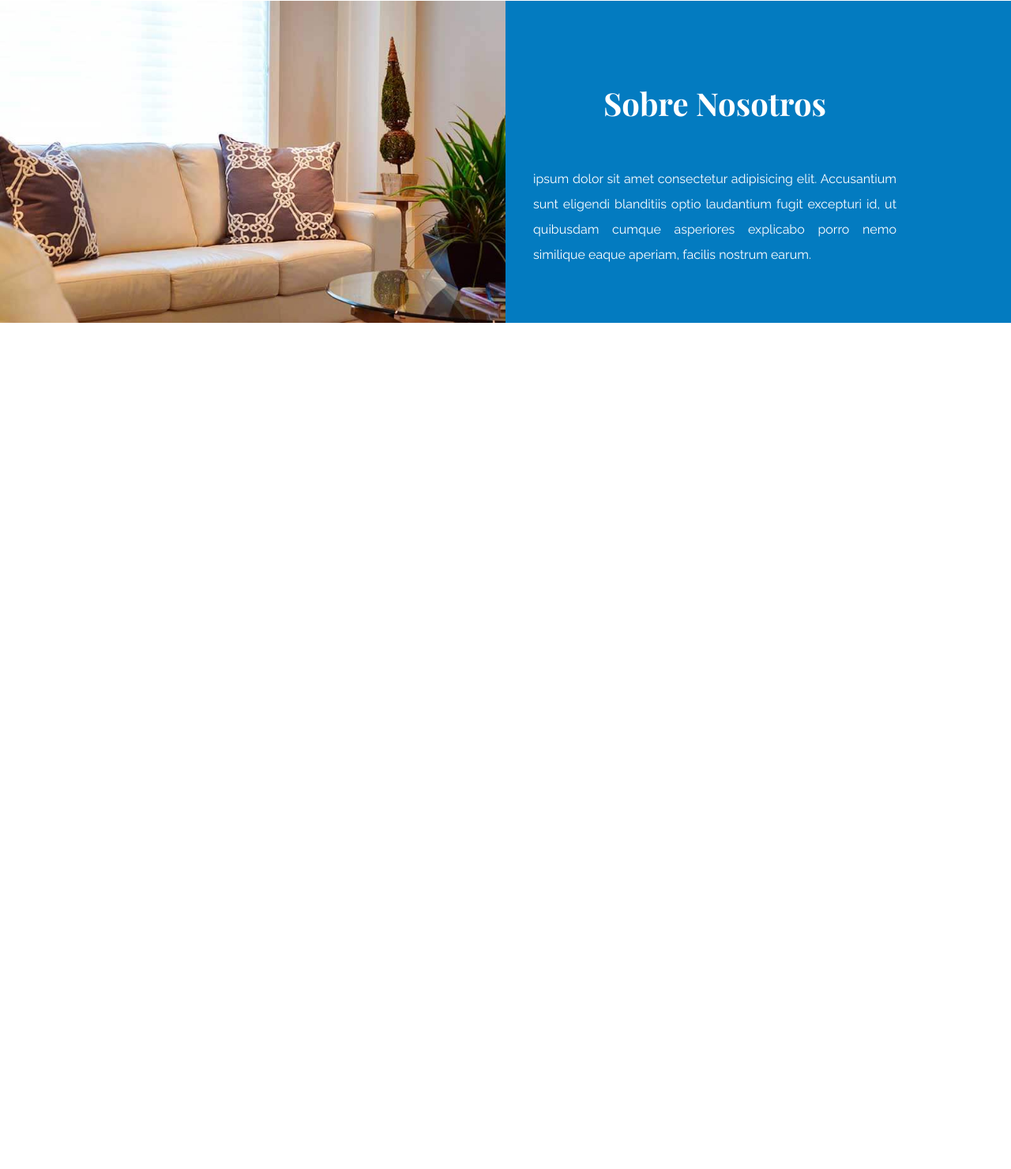
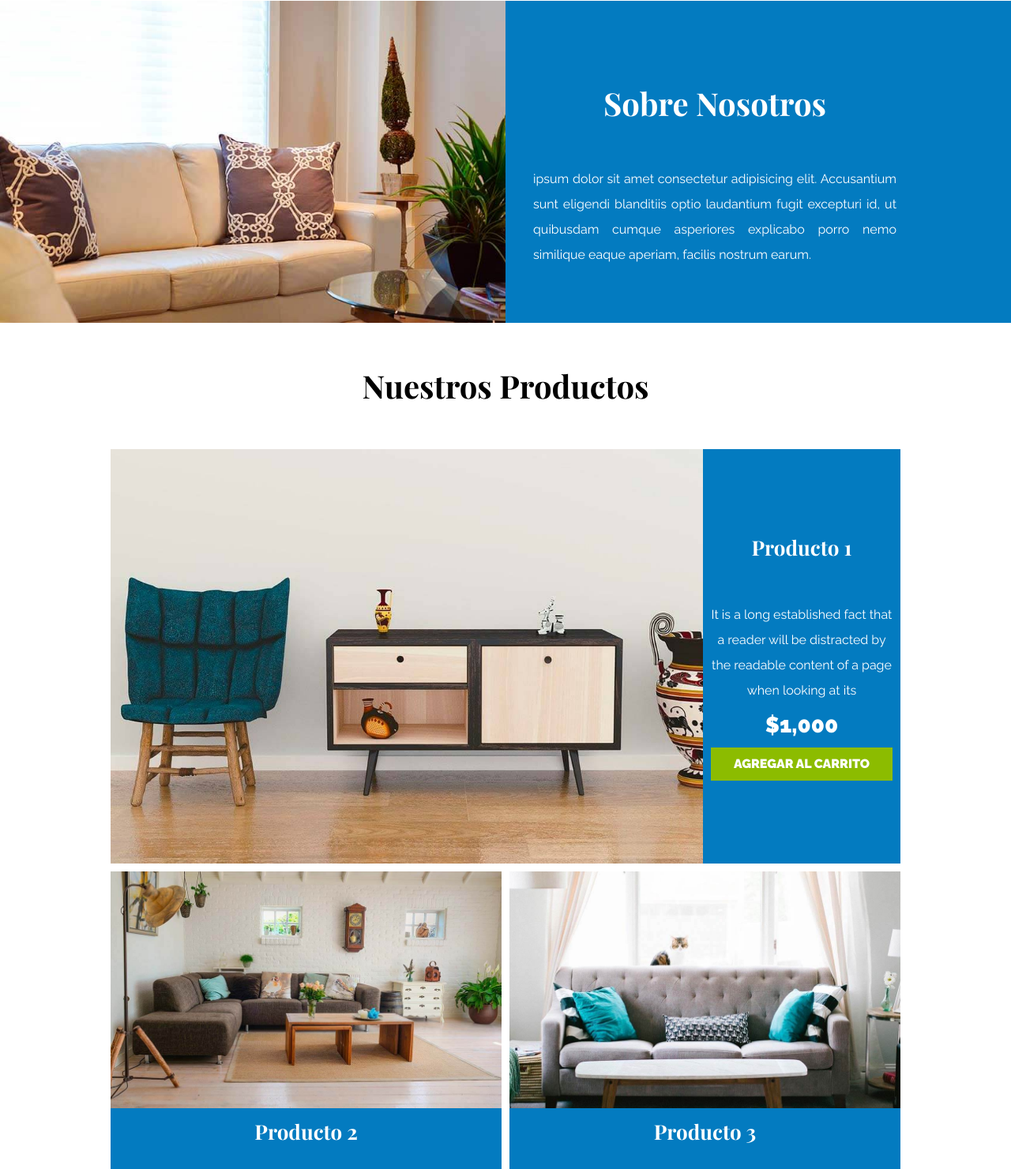
Before and after one commit to AtochePascual-Dev/Tienda-Muebles, a plain HTML site: page index.html in a window 1280 px wide. Shown: the part 1319-2800 px from the top of the page at 79% size. Before the commit the page ends 1728 px from the top, so only its background shows below. Drawn offline with nearby package versions, Linux system fonts and the light colour scheme.

Commit message:
[ADD] productos

```diff
--- a/css/style.css
+++ b/css/style.css
@@ -5,7 +5,9 @@
 
   /* Colors */
   --color-principal: #037bc0;
+  --color-segundario: #8cbc00;
   --color-oscuro: #1f1f1f;
+  --color-claro: #fff;
 }
 
 /* * GLOBALES */
@@ -168,7 +170,7 @@ ul {
 
 @media (min-width:768px) {
   .categoria__link:hover {
-    color: white;
+    color: var(--color-claro);
   }
 
   .categoria__link:hover {
@@ -186,7 +188,7 @@ ul {
   background-size: 100%, 75rem;
   background-position: center top;
   text-align: justify;
-  color: white;
+  color: var(--color-claro);
 }
 
 @media (min-width:768px) {
@@ -215,3 +217,101 @@ ul {
 .sobre-nosotros__title {
   text-align: center;
 }
+
+/* * Main */
+.main__title {
+  text-align: center;
+}
+
+.main__grid {
+  max-width: 100rem;
+  margin: 0 auto;
+  display: grid;
+  gap: 1rem;
+}
+
+@media (min-width:768px) {
+  .main__grid {
+    grid-template-columns: repeat(6, 1fr);
+  }
+}
+
+.producto {
+  color: var(--color-claro);
+  background-color: var(--color-principal);
+}
+
+.producto__title {
+  text-align: center;
+}
+
+.producto__descripcion {
+  text-align: center;
+  padding: 1rem;
+}
+
+.producto__precio {
+  font-family: var(--fuente-principal);
+  font-weight: 900;
+  font-size: 2.8rem;
+  text-align: center;
+}
+
+.producto__btn {
+  padding: .5rem;
+  display: block;
+  text-align: center;
+  font-weight: 900;
+  text-transform: uppercase;
+  color: var(--color-claro);
+  transition: background-color .3s;
+  background-color: var(--color-segundario);
+}
+
+.producto__btn:hover {
+
+  color: var(--color-claro);
+  background-color: #769c02;
+}
+
+@media (min-width:768px) {
+  .producto:nth-child(1) {
+    grid-column: 1 / 7;
+    display: grid;
+    grid-template-columns: 3fr 1fr;
+    align-items: center;
+  }
+
+  .producto:nth-child(1) img {
+    /* width: 100%; */
+    height: 100%;
+    object-fit: cover;
+  }
+
+  .producto:nth-child(2) {
+    grid-column: 1 / 4;
+  }
+
+  .producto:nth-child(3) {
+    grid-column: 4 / 7;
+  }
+
+  .producto:nth-child(2) img,
+  .producto:nth-child(3) img {
+    width: 100%;
+    height: 30rem;
+    object-fit: cover;
+  }
+
+  .producto:nth-child(4) {
+    grid-column: 1 / 3;
+  }
+
+  .producto:nth-child(5) {
+    grid-column: 3 / 5;
+  }
+
+  .producto:nth-child(6) {
+    grid-column: 5 / 7;
+  }
+}
--- a/index.html
+++ b/index.html
@@ -69,6 +69,93 @@
         earum.</p>
     </div>
   </section>
+
+  <main class="main seccion main-container">
+    <h2 class="main__title">Nuestros Productos</h2>
+
+    <div class="main__grid">
+
+      <div class="producto">
+        <img src="./img/producto1.jpg" alt="producto" loading="lazy">
+        <div class="producto__descripcion">
+          <h3 class="producto__title">Producto 1</h3>
+          <p>
+            It is a long established fact that a reader will be distracted by the readable content of a page when
+            looking at its
+          </p>
+          <p class="producto__precio">$1,000</p>
+          <a class="producto__btn" href="#">Agregar al Carrito</a>
+        </div>
+      </div> <!-- Fin producto -->
+
+      <div class="producto">
+        <img src="./img/producto2.jpg" alt="producto" loading="lazy">
+        <div class="producto__descripcion">
+          <h3 class="producto__title">Producto 2</h3>
+          <p>
+            It is a long established fact that a reader will be distracted by the readable content of a page when
+            looking at its
+          </p>
+          <p class="producto__precio">$1,000</p>
+          <a class="producto__btn" href="#">Agregar al Carrito</a>
+        </div>
+      </div> <!-- Fin producto -->
+
+      <div class="producto">
+        <img src="./img/producto3.jpg" alt="producto" loading="lazy">
+        <div class="producto__descripcion">
+          <h3 class="producto__title">Producto 3</h3>
+          <p>
+            It is a long established fact that a reader will be distracted by the readable content of a page when
+            looking at its
+          </p>
+          <p class="producto__precio">$1,000</p>
+          <a class="producto__btn" href="#">Agregar al Carrito</a>
+        </div>
+      </div> <!-- Fin producto -->
+
+      <div class="producto">
+        <img src="./img/producto4.jpg" alt="producto" loading="lazy">
+        <div class="producto__descripcion">
+          <h3 class="producto__title">Producto 4</h3>
+          <p>
+            It is a long established fact that a reader will be distracted by the readable content of a page when
+            looking at its
+          </p>
+          <p class="producto__precio">$1,000</p>
+          <a class="producto__btn" href="#">Agregar al Carrito</a>
+        </div>
+      </div> <!-- Fin producto -->
+
+      <div class="producto">
+        <img src="./img/producto5.jpg" alt="producto" loading="lazy">
+        <div class="producto__descripcion">
+          <h3 class="producto__title">Producto 5</h3>
+          <p>
+            It is a long established fact that a reader will be distracted by the readable content of a page when
+            looking at its
+          </p>
+          <p class="producto__precio">$1,000</p>
+          <a class="producto__btn" href="#">Agregar al Carrito</a>
+        </div>
+      </div> <!-- Fin producto -->
+
+      <div class="producto">
+        <img src="./img/producto6.jpg" alt="producto" loading="lazy">
+        <div class="producto__descripcion">
+          <h3 class="producto__title">Producto 6</h3>
+          <p>
+            It is a long established fact that a reader will be distracted by the readable content of a page when
+            looking at its
+          </p>
+          <p class="producto__precio">$1,000</p>
+          <a class="producto__btn" href="#">Agregar al Carrito</a>
+        </div>
+      </div> <!-- Fin producto -->
+
+    </div>
+  </main>
+
 </body>
 
 </html>
```
